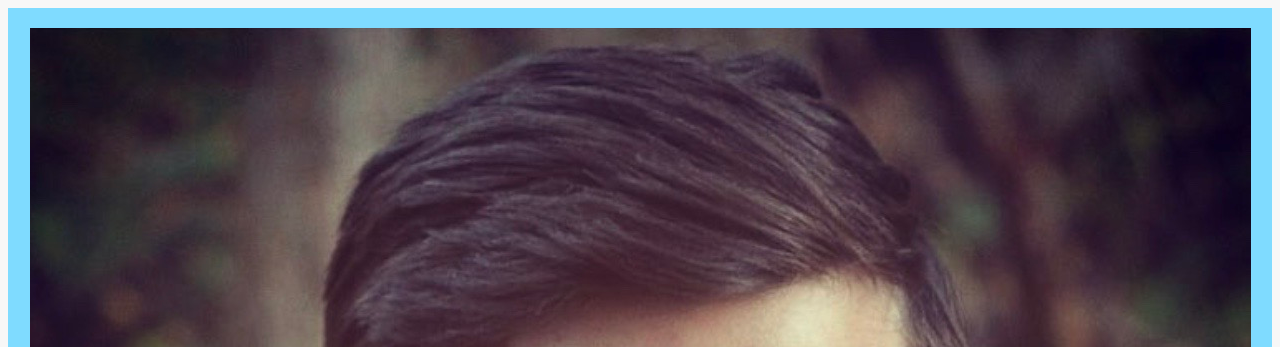
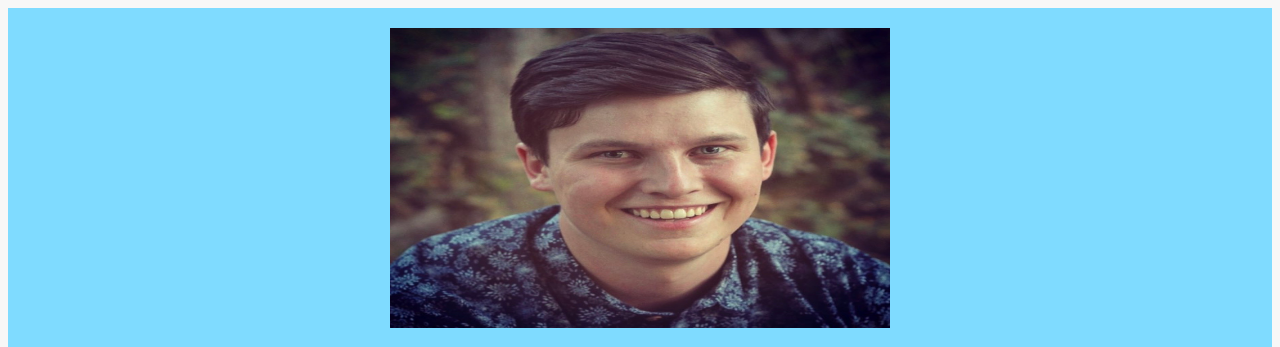
Before and after one commit to tsmith36085/EDPS6560_Taylor_Smith, a plain HTML site: page index.html in a window 1280 px wide. Shown: the top 347 px of the page. Drawn offline with Linux system fonts and the light colour scheme.

Commit message:
Update index.html

```diff
--- a/index.html
+++ b/index.html
@@ -83,7 +83,7 @@ margin-bottom: 0;
 </head>
 <body>
 <div class="header">
-<img src="img/taylor.jpg" alt="Image of Taylor">
+<img src="img/taylor.jpg" alt="Image of Taylor" width="500" height="300">
 <h1>Hi, I'm Taylor</h1>
 <p>I work as a remote Special Education Teacher for Taylion High Desert Academy in Victorville CA.</p>
 </div>
```
